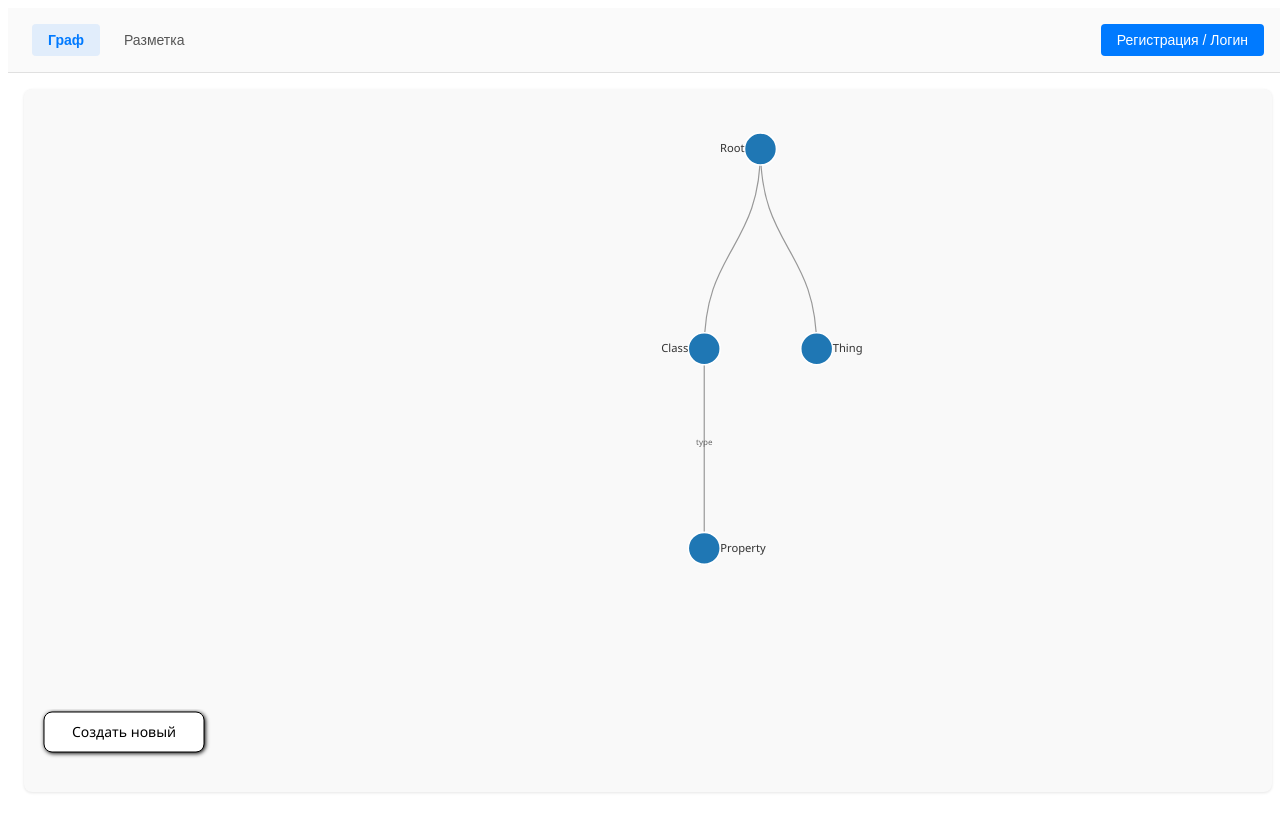
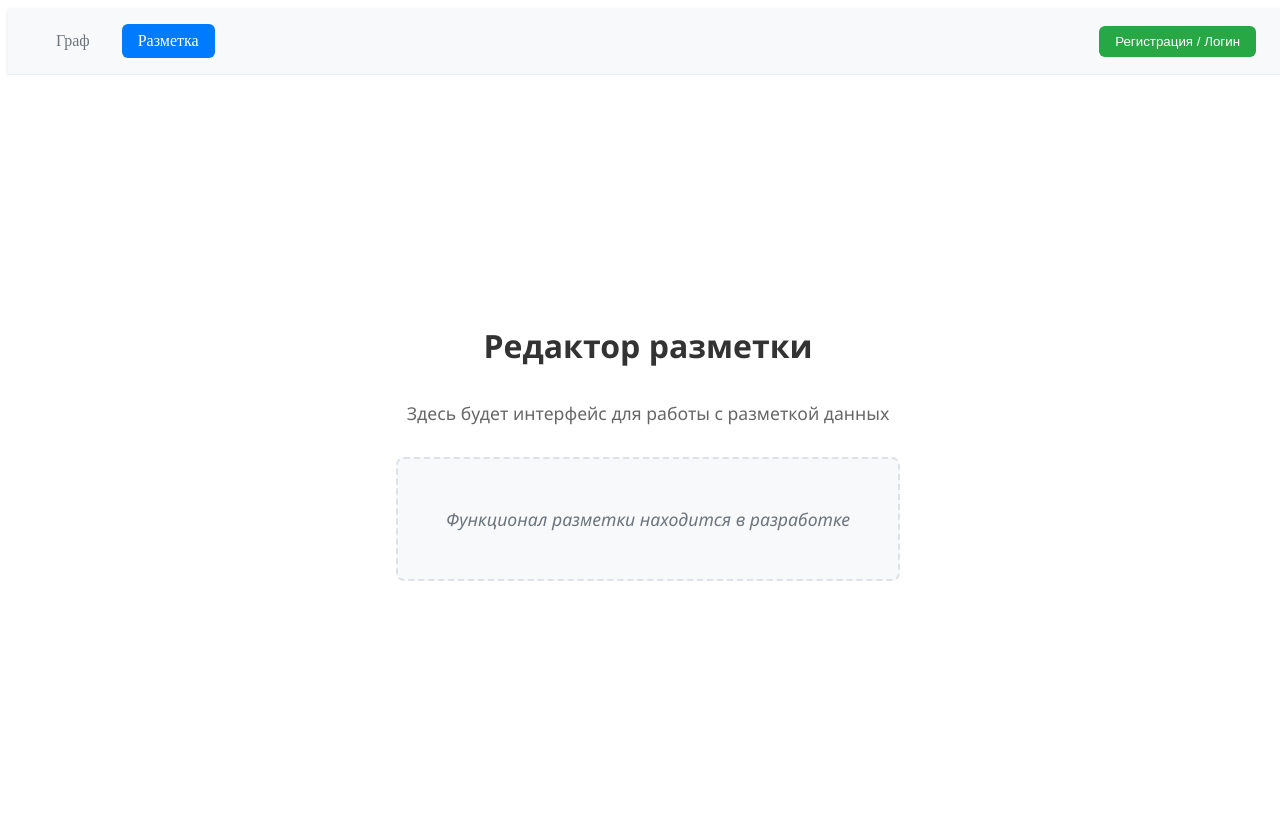
Before and after one commit to filatov04/project-grapgh, a React (Vite) app: page /markup in a window 1280 px wide. Built offline with nearby package versions, Linux system fonts and the light colour scheme.

Commit message:
Добавление маршрутизации через react-router

```diff
--- a/package.json
+++ b/package.json
@@ -14,6 +14,7 @@
     "rdflib": "^2.2.37",
     "react": "^19.1.0",
     "react-dom": "^19.1.0",
+    "react-router": "^7.7.0",
     "react-router-dom": "^7.6.3"
   },
   "devDependencies": {
--- /dev/null
+++ b/src/app/App.module.css
@@ -0,0 +1,60 @@
+.app {
+  width: 100vw;
+  height: 100vh;
+  display: flex;
+  flex-direction: column;
+}
+
+.header {
+  display: flex;
+  justify-content: space-between;
+  align-items: center;
+  padding: 1rem 2rem;
+  background-color: #f8f9fa;
+  border-bottom: 1px solid #e9ecef;
+  box-shadow: 0 2px 4px rgba(0, 0, 0, 0.1);
+}
+
+.tabs {
+  display: flex;
+  gap: 1rem;
+}
+
+.tab {
+  padding: 0.5rem 1rem;
+  text-decoration: none;
+  color: #6c757d;
+  border-radius: 0.375rem;
+  transition: all 0.2s ease;
+  font-weight: 500;
+}
+
+.tab:hover {
+  background-color: #e9ecef;
+  color: #495057;
+}
+
+.tab.active {
+  background-color: #007bff;
+  color: white;
+}
+
+.login {
+  padding: 0.5rem 1rem;
+  background-color: #28a745;
+  color: white;
+  border: none;
+  border-radius: 0.375rem;
+  cursor: pointer;
+  font-weight: 500;
+  transition: background-color 0.2s ease;
+}
+
+.login:hover {
+  background-color: #218838;
+}
+
+.content {
+  flex: 1;
+  overflow: hidden;
+}
--- a/src/app/App.tsx
+++ b/src/app/App.tsx
@@ -1,9 +1,33 @@
-import GraphPage from "../pages/GraphPage/GraphPage";
+import { Outlet, Link, useLocation } from "react-router-dom";
+import styles from "./App.module.css";
 
 function App() {
+  const location = useLocation();
+
   return (
-    <div style={{ width: "100vw", height: "100vh" }}>
-      <GraphPage />
+    <div className={styles.app}>
+      <header className={styles.header}>
+        <nav className={styles.tabs}>
+          <Link
+            to="/"
+            className={`${styles.tab} ${location.pathname === "/" ? styles.active : ""}`}
+          >
+            Граф
+          </Link>
+          <Link
+            to="/markup"
+            className={`${styles.tab} ${location.pathname === "/markup" ? styles.active : ""}`}
+          >
+            Разметка
+          </Link>
+        </nav>
+        <button className={styles.login}>
+          Регистрация / Логин
+        </button>
+      </header>
+      <main className={styles.content}>
+        <Outlet />
+      </main>
     </div>
   );
 }
--- a/src/main.tsx
+++ b/src/main.tsx
@@ -1,9 +1,18 @@
-import { StrictMode } from "react";
+import App from "./app/App.tsx";
 import { createRoot } from "react-dom/client";
-import App from "./app/App.tsx";
+import { BrowserRouter, Routes, Route } from "react-router-dom";
+import GraphPage from "./pages/GraphPage/GraphPage.tsx";
+import MarkupEditor from "./pages/MarkupPage/MarkupEditor.tsx";
 
-createRoot(document.getElementById("root")!).render(
-  <StrictMode>
-    <App />
-  </StrictMode>
+const root = document.getElementById("root")!;
+
+createRoot(root).render(
+  <BrowserRouter>
+    <Routes>
+      <Route path="/" element={<App />}>
+        <Route index element={<GraphPage />} />
+        <Route path="markup" element={<MarkupEditor />} />
+      </Route>
+    </Routes>
+  </BrowserRouter>
 );
--- a/src/pages/GraphPage/GraphPage.module.css
+++ b/src/pages/GraphPage/GraphPage.module.css
@@ -9,7 +9,7 @@
 .graph-page {
   display: flex;
   flex-direction: column;
-  height: 100vh;
+  height: 100%;
   background-color: #ffffff;
   font-family: var(--font-primary);
   font-size: var(--font-size-base);
--- a/src/pages/GraphPage/GraphPage.tsx
+++ b/src/pages/GraphPage/GraphPage.tsx
@@ -656,23 +656,12 @@ const GraphPage: React.FC = () => {
 
   return (
     <div className={styles["graph-page"]}>
-      <header className={styles["graph-page__header"]}>
-        <nav className={styles["graph-page__tabs"]}>
-          <button className={styles["graph-page__tab"]} aria-selected="true">
-            Граф
-          </button>
-          <button className={styles["graph-page__tab"]}>Разметка</button>
-        </nav>
-        <button className={styles["graph-page__login"]}>
-          Регистрация / Логин
-        </button>
-      </header>
       <div className={styles["graph-page__content"]}>
         <svg
           ref={svgRef}
           className={styles["graph-page__svg"]}
           width="100%"
-          height="600px"
+          height="100%"
         />
       </div>
       {showMenu && (
--- a/src/pages/MarkupPage/MarkupEditor.module.css
+++ b/src/pages/MarkupPage/MarkupEditor.module.css
@@ -0,0 +1,44 @@
+.markupEditor {
+  height: 100%;
+  display: flex;
+  flex-direction: column;
+  background-color: #ffffff;
+  font-family: 'Segoe UI', Roboto, 'Helvetica Neue', sans-serif;
+}
+
+.content {
+  flex: 1;
+  padding: 2rem;
+  display: flex;
+  flex-direction: column;
+  align-items: center;
+  justify-content: center;
+  text-align: center;
+}
+
+.content h1 {
+  color: #333;
+  margin-bottom: 1rem;
+  font-size: 2rem;
+  font-weight: 600;
+}
+
+.content p {
+  color: #666;
+  margin-bottom: 2rem;
+  font-size: 1.1rem;
+}
+
+.placeholder {
+  background-color: #f8f9fa;
+  border: 2px dashed #dee2e6;
+  border-radius: 8px;
+  padding: 3rem;
+  max-width: 500px;
+}
+
+.placeholder p {
+  color: #6c757d;
+  font-style: italic;
+  margin: 0;
+}
--- a/src/pages/MarkupPage/MarkupEditor.tsx
+++ b/src/pages/MarkupPage/MarkupEditor.tsx
@@ -1,5 +1,18 @@
-const MarkupEditor = () => {
-  return <div>MarkupEditor</div>;
+import React from "react";
+import styles from "./MarkupEditor.module.css";
+
+const MarkupEditor: React.FC = () => {
+  return (
+    <div className={styles.markupEditor}>
+      <div className={styles.content}>
+        <h1>Редактор разметки</h1>
+        <p>Здесь будет интерфейс для работы с разметкой данных</p>
+        <div className={styles.placeholder}>
+          <p>Функционал разметки находится в разработке</p>
+        </div>
+      </div>
+    </div>
+  );
 };
 
 export default MarkupEditor;
```
Also changed, not shown: 1 other file (tests, documents, lock files or other folders).
